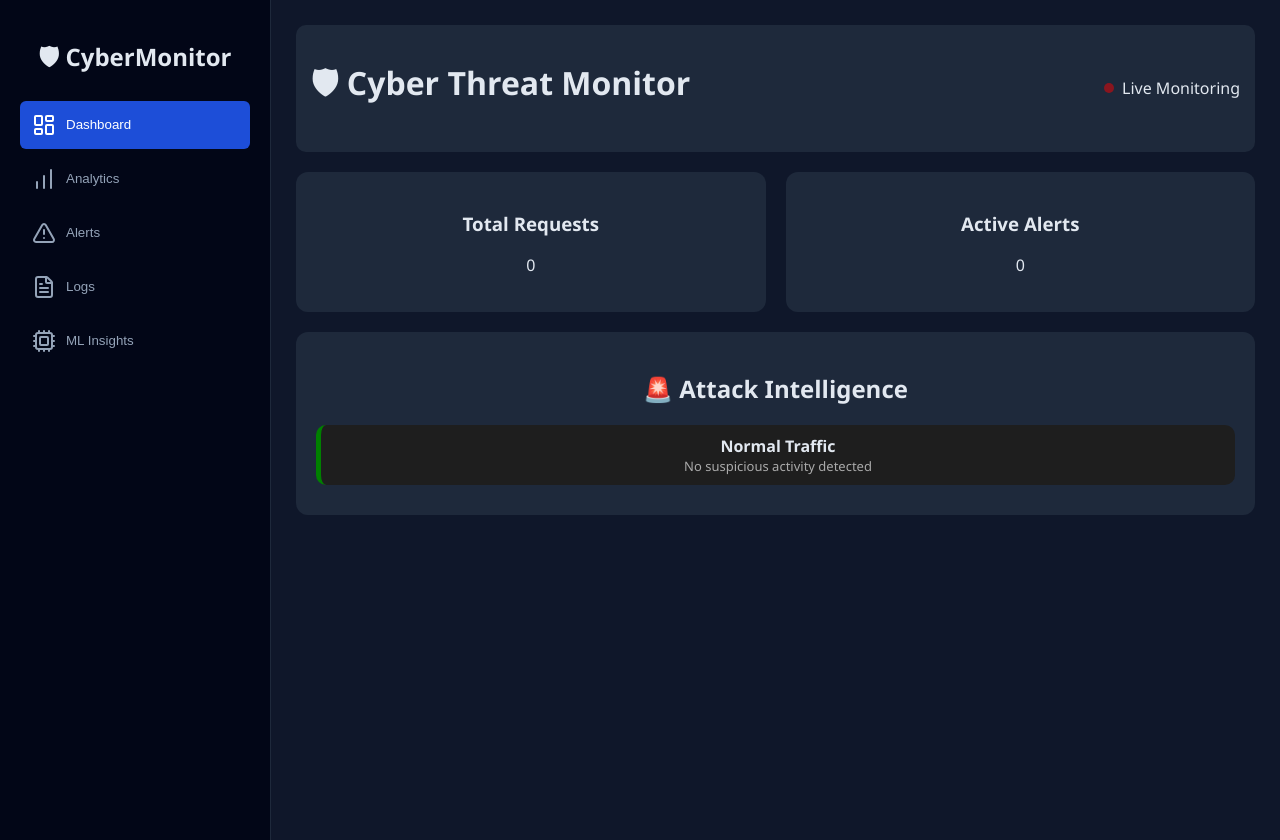
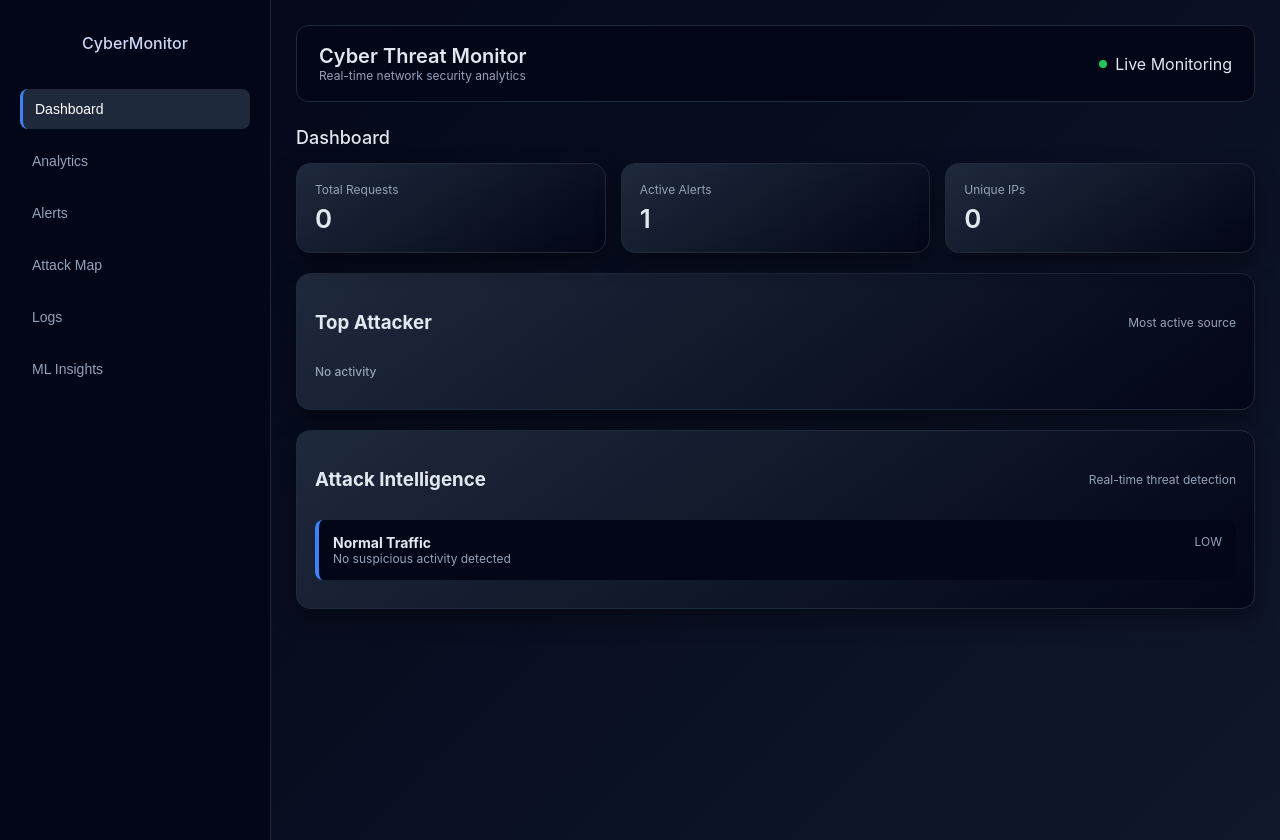
Before and after one commit to Ad1thyanA/live-cybersecurity-threat-monitor, a Flask app: page / in a window 1280 px wide. Run offline with Flask 3, Linux system fonts and the light colour scheme; data that the repository does not hold is empty.

Commit message:
Sprint 4 complete

```diff
--- a/backend/app.py
+++ b/backend/app.py
@@ -1,13 +1,18 @@
 from flask import Flask, jsonify, render_template
 from threading import Thread
+import requests
 
+from alerts import generate_alerts
 from log_reader import start_reader
 from data_store import ip_counter, logs, alerts
 from ml_model import detect_anomaly
 from attack_classifier import AttackClassifier
 
-# ✅ Initialize classifier (NEW)
+# ✅ Initialize classifier
 classifier = AttackClassifier()
+
+# ✅ NEW: Location cache (PERFORMANCE FIX)
+location_cache = {}
 
 app = Flask(
     __name__,
@@ -15,9 +20,40 @@ app = Flask(
     static_folder="../frontend/static"
 )
 
+# ✅ UPDATED: Location function with caching
+def get_location(ip):
+    # 🔥 RETURN FROM CACHE (FAST)
+    if ip in location_cache:
+        return location_cache[ip]
+
+    try:
+        res = requests.get(f"http://ip-api.com/json/{ip}", timeout=2)
+        data = res.json()
+
+        # skip private/local IPs
+        if data.get("status") != "success":
+            return None
+
+        loc = {
+            "ip": ip,
+            "lat": data.get("lat"),
+            "lon": data.get("lon"),
+            "country": data.get("country")
+        }
+
+        # 🔥 SAVE TO CACHE
+        location_cache[ip] = loc
+
+        return loc
+
+    except:
+        return None
+
+
 @app.route("/")
 def home():
     return render_template("index.html")
+
 
 @app.route("/api/stats")
 def stats():
@@ -37,7 +73,6 @@ def stats():
 
     ml_alerts = detect_anomaly()
 
-
     attack_predictions = classifier.classify(
         logs,
         dict(ip_counter),
@@ -45,21 +80,34 @@ def stats():
         endpoints
     )
 
+    generate_alerts(attack_predictions)
+
+    # ✅ GEO LOCATION DATA (NOW FAST)
+    locations = []
+    for ip in ip_counter.keys():
+        loc = get_location(ip)
+        if loc:
+            locations.append(loc)
+
     return jsonify({
         "total_requests": total_requests,
         "ip_counts": dict(ip_counter),
         "top_ips": top_ips,
         "status_distribution": status_count,
         "top_endpoints": endpoints,
-        "logs": logs[-20:],
+        "logs": logs[-20:],   # unchanged
         "alerts": alerts,
         "ml_alerts": ml_alerts,
         "attack_predictions": attack_predictions,
         "ml_data": {
             "ips": list(ip_counter.keys()),
             "counts": list(ip_counter.values())
-        }
+        },
+
+        # ✅ MAP DATA
+        "locations": locations
     })
+
 
 if __name__ == "__main__":
     Thread(target=start_reader, daemon=True).start()
--- a/frontend/static/script.js
+++ b/frontend/static/script.js
@@ -3,6 +3,8 @@ let statusChart;
 let trafficChart;
 let trafficData = [];
 let mlChart;
+let map;
+let markers = [];
 
 // INIT
 window.onload = () => {
@@ -11,25 +13,37 @@ window.onload = () => {
     setTimeout(() => {
         document.getElementById("loader").style.display = "none";
     }, 800);
+
+    // MAP INIT
+    map = L.map('map').setView([20, 77], 3);
+
+    L.tileLayer('https://{s}.tile.openstreetmap.org/{z}/{x}/{y}.png', {
+        attribution: '© OpenStreetMap contributors'
+    }).addTo(map);
 };
 
-// SIDEBAR SWITCH
+// SIDEBAR
 function showSection(sectionId, btn) {
     document.querySelectorAll(".section").forEach(s => s.classList.add("hidden"));
     document.getElementById(sectionId).classList.remove("hidden");
 
     document.querySelectorAll(".sidebar button").forEach(b => b.classList.remove("active"));
     btn.classList.add("active");
+
+    // FIX MAP RENDER
+    if (sectionId === "mapSection" && map) {
+        setTimeout(() => map.invalidateSize(), 200);
+    }
 }
 
-// 🚨 NEW: Attack Panel Update Function
+// 🚨 ATTACK PANEL
 function updateAttackPanel(attacks) {
     const container = document.getElementById("attack-container");
 
     if (!container) return;
 
     if (!attacks || attacks.length === 0) {
-        container.innerHTML = "<p style='color: gray;'>No threats detected</p>";
+        container.innerHTML = "<p class='sub'>No active threats detected</p>";
         return;
     }
 
@@ -37,20 +51,18 @@ function updateAttackPanel(attacks) {
 
     attacks.forEach(att => {
         let severityClass = "low";
-        let blinkClass = "";
 
-        if (att.severity === "HIGH") {
-            severityClass = "high";
-            blinkClass = "blink";  // 🔴 blinking only
-        } else if (att.severity === "MEDIUM") {
-            severityClass = "medium";
-        }
+        if (att.severity === "HIGH") severityClass = "high";
+        else if (att.severity === "MEDIUM") severityClass = "medium";
 
         html += `
-            <div class="attack-item ${severityClass} ${blinkClass}">
-                <div class="attack-type">${att.type}</div>
-                <div class="attack-desc">${att.description}</div>
-                ${att.ip ? `<div style="font-size:12px;">IP: ${att.ip}</div>` : ""}
+            <div class="alert-item ${severityClass}">
+                <div style="display:flex; justify-content:space-between;">
+                    <strong>${att.type}</strong>
+                    <span class="sub">${att.severity}</span>
+                </div>
+                <div class="sub">${att.description}</div>
+                ${att.ip ? `<div class="sub">Source: ${att.ip}</div>` : ""}
             </div>
         `;
     });
@@ -58,34 +70,70 @@ function updateAttackPanel(attacks) {
     container.innerHTML = html;
 }
 
+// 🔥 TOP ATTACKER
+function updateTopAttacker(ipCounts) {
+    const box = document.getElementById("topAttackerBox");
+    if (!box) return;
+
+    let topIP = null;
+    let max = 0;
+
+    for (let ip in ipCounts) {
+        if (ipCounts[ip] > max) {
+            max = ipCounts[ip];
+            topIP = ip;
+        }
+    }
+
+    if (!topIP) {
+        box.innerHTML = "<p class='sub'>No activity</p>";
+        return;
+    }
+
+    box.innerHTML = `
+        <strong>${topIP}</strong>
+        <div class="sub">${max} requests</div>
+    `;
+}
+
 // LOAD DATA
 async function loadData() {
+    try {
         const res = await fetch("/api/stats");
         const data = await res.json();
 
-    // 🚨 NEW: Attack Predictions Integration
         updateAttackPanel(data.attack_predictions);
+        updateTopAttacker(data.ip_counts);
 
+        // DASHBOARD
         document.getElementById("total").innerText = data.total_requests;
         document.getElementById("alertsCount").innerText = data.alerts.length;
+
+        if (document.getElementById("uniqueIPs")) {
+            document.getElementById("uniqueIPs").innerText =
+                Object.keys(data.ip_counts).length;
+        }
 
         // ALERTS
         const alertBox = document.getElementById("alertBox");
         alertBox.innerHTML = "";
+
         data.alerts.forEach(a => {
-        alertBox.innerHTML += `<div class="alert-item">${a}</div>`;
-    });
+            let type = "low";
+            if (a.includes("[HIGH]")) type = "high";
+            else if (a.includes("[MEDIUM]")) type = "medium";
 
-    // ML
-    const mlBox = document.getElementById("mlBox");
-    mlBox.innerHTML = "";
-    data.ml_alerts.forEach(a => {
-        mlBox.innerHTML += `<div class="ml-item">${a}</div>`;
+            alertBox.innerHTML += `
+                <div class="alert-item ${type}">
+                    ${a}
+                </div>
+            `;
         });
 
         // LOGS
         const table = document.getElementById("logTable");
         table.innerHTML = "";
+
         data.logs.forEach(log => {
             table.innerHTML += `
                 <tr>
@@ -120,22 +168,18 @@ async function loadData() {
             }
         });
 
-// ML GRAPH (Cluster-style visualization)
+        // ML GRAPH
         if (mlChart) mlChart.destroy();
 
-if (!data.ml_data) return;
-
-// safer anomaly extraction
         let anomalyIPs = data.ml_alerts.map(a => {
             let parts = a.split(": ");
-    return parts.length > 1 ? parts[1].trim() : null;
-}).filter(ip => ip);
+            return parts.length > 1 ? parts[1] : null;
+        }).filter(x => x);
 
-// better colors
         let colors = data.ml_data.ips.map(ip =>
             anomalyIPs.includes(ip)
-        ? "rgba(255, 99, 132, 0.8)"
-        : "rgba(54, 162, 235, 0.6)"
+                ? "rgba(239,68,68,0.85)"
+                : "rgba(59,130,246,0.6)"
         );
 
         mlChart = new Chart(document.getElementById("mlChart"), {
@@ -149,6 +193,51 @@ mlChart = new Chart(document.getElementById("mlChart"), {
                 }]
             }
         });
+
+        // 🌍 MAP (AUTO ZOOM FIX INCLUDED)
+        if (data.locations && map) {
+
+            markers.forEach(m => map.removeLayer(m));
+            markers = [];
+
+            let bounds = [];
+
+            data.locations.forEach(loc => {
+
+                let color = "#3b82f6";
+
+                let attack = data.attack_predictions.find(a => a.ip === loc.ip);
+
+                if (attack) {
+                    if (attack.severity === "HIGH") color = "#ef4444";
+                    else if (attack.severity === "MEDIUM") color = "#f59e0b";
+                }
+
+                let marker = L.circleMarker([loc.lat, loc.lon], {
+                    radius: 7,
+                    color: color,
+                    fillColor: color,
+                    fillOpacity: 0.85
+                })
+                .addTo(map)
+                .bindPopup(`
+                    <strong>${loc.ip}</strong><br>
+                    ${loc.country}<br>
+                    ${attack ? attack.type : "Normal Traffic"}
+                `);
+
+                markers.push(marker);
+                bounds.push([loc.lat, loc.lon]);
+            });
+
+            // 🔥 AUTO ZOOM (THIS WAS MISSING BEFORE)
+            if (bounds.length > 0) {
+                map.fitBounds(bounds, {
+                    padding: [50, 50],
+                    maxZoom: 6
+                });
+            }
+        }
 
         // TRAFFIC
         trafficData.push(data.total_requests);
@@ -166,7 +255,12 @@ mlChart = new Chart(document.getElementById("mlChart"), {
                 }]
             }
         });
+
+    } catch (err) {
+        console.log("UI error:", err);
+    }
 }
 
-setInterval(loadData, 1000);
+// REFRESH
+setInterval(loadData, 2000);
 loadData();
--- a/frontend/static/style.css
+++ b/frontend/static/style.css
@@ -1,15 +1,17 @@
+/* ===== GLOBAL ===== */
 body {
     margin: 0;
-    font-family: 'Segoe UI', sans-serif;
-    background: #0f172a;
+    font-family: "Inter", "Segoe UI", sans-serif;
+    background: linear-gradient(135deg, #020617, #0f172a);
     color: #e2e8f0;
 }
 
+/* ===== LAYOUT ===== */
 .app {
     display: flex;
 }
 
-/* SIDEBAR */
+/* ===== SIDEBAR ===== */
 .sidebar {
     width: 230px;
     background: #020617;
@@ -20,7 +22,10 @@ body {
 
 .sidebar h2 {
     text-align: center;
-    margin-bottom: 20px;
+    margin-bottom: 30px;
+    font-size: 16px;
+    font-weight: 500;
+    color: #cbd5f5;
 }
 
 .sidebar button {
@@ -32,40 +37,46 @@ body {
     border: none;
     text-align: left;
     cursor: pointer;
-    border-radius: 6px;
-    display: flex;
-    gap: 10px;
-    align-items: center;
+    border-radius: 8px;
+    transition: 0.2s;
+    font-size: 14px;
 }
 
 .sidebar button:hover {
     background: #1e293b;
-    color: white;
+    color: #fff;
 }
 
 .sidebar button.active {
-    background: #1d4ed8;
-    color: white;
+    background: #1e293b;
+    color: #fff;
+    border-left: 3px solid #3b82f6;
 }
 
-/* CONTENT */
+/* ===== CONTENT ===== */
 .content {
     flex: 1;
     padding: 25px;
 }
 
-/* TOPBAR */
+/* ===== TOPBAR ===== */
 .topbar {
     display: flex;
     justify-content: space-between;
     align-items: center;
-    background: #1e293b;
-    padding: 15px;
-    border-radius: 10px;
-    margin-bottom: 20px;
+    background: #020617;
+    padding: 18px 22px;
+    border-radius: 12px;
+    margin-bottom: 25px;
+    border: 1px solid #1e293b;
 }
 
-/* STATUS */
+.topbar h1 {
+    margin: 0;
+    font-size: 20px;
+    font-weight: 600;
+}
+
 .status {
     display: flex;
     align-items: center;
@@ -73,37 +84,71 @@ body {
 }
 
 .dot {
-    width: 10px;
-    height: 10px;
+    width: 8px;
+    height: 8px;
     background: #22c55e;
     border-radius: 50%;
-    animation: blink 1s infinite;
 }
 
-@keyframes blink {
-    50% { opacity: 0.4; }
+/* ===== SECTION TITLES ===== */
+.section-title {
+    margin-bottom: 15px;
+    font-size: 18px;
+    font-weight: 500;
 }
 
-/* SECTIONS */
+/* ===== SECTION CONTROL ===== */
 .hidden {
     display: none;
 }
 
-/* CARDS */
+/* ===== CARDS ===== */
 .cards {
-    display: flex;
-    gap: 20px;
+    display: grid;
+    grid-template-columns: repeat(3, 1fr);
+    gap: 15px;
+    margin-bottom: 20px;
 }
 
 .card {
-    background: #1e293b;
-    padding: 20px;
-    border-radius: 12px;
-    flex: 1;
-    text-align: center;
+    background: linear-gradient(145deg, #1e293b, #020617);
+    padding: 18px;
+    border-radius: 14px;
+    border: 1px solid #1e293b;
+    box-shadow: 0 10px 25px rgba(0, 0, 0, 0.4);
 }
 
-/* CHART GRID */
+/* ===== METRICS ===== */
+.metric-title {
+    font-size: 12px;
+    color: #94a3b8;
+    margin-bottom: 6px;
+}
+
+.metric-value {
+    font-size: 26px;
+    font-weight: 600;
+}
+
+/* ===== PANEL HEADERS ===== */
+.panel-header {
+    display: flex;
+    justify-content: space-between;
+    align-items: center;
+    margin-bottom: 10px;
+}
+
+.card-header {
+    margin-bottom: 10px;
+}
+
+/* ===== SMALL TEXT ===== */
+.sub {
+    font-size: 12px;
+    color: #94a3b8;
+}
+
+/* ===== CHART GRID ===== */
 .chart-grid {
     display: grid;
     grid-template-columns: 1fr 1fr;
@@ -111,64 +156,112 @@ body {
 }
 
 .chart-card {
-    background: #1e293b;
-    padding: 15px;
-    border-radius: 12px;
+    background: linear-gradient(145deg, #1e293b, #020617);
+    padding: 20px;
+    border-radius: 14px;
+    border: 1px solid #1e293b;
+    box-shadow: 0 10px 25px rgba(0, 0, 0, 0.4);
 }
 
 .chart-card.full {
     grid-column: span 2;
 }
 
+/* ===== FIX CHART LOOK ===== */
 canvas {
     width: 100% !important;
-    height: 250px !important;
-    background: white;
-    border-radius: 8px;
+    height: 260px !important;
+    background: #ffffff;
+    border-radius: 10px;
+    padding: 10px;
 }
 
-/* TABLE */
+/* ===== TABLE ===== */
 table {
     width: 100%;
-    margin-top: 20px;
+    margin-top: 10px;
     border-collapse: collapse;
 }
 
 th {
-    background: #1e293b;
+    background: #020617;
+    color: #94a3b8;
+    font-size: 13px;
 }
 
 td, th {
     padding: 12px;
-    text-align: center;
+    text-align: left;
 }
 
-tr:nth-child(even) {
-    background: #1e293b;
+tr {
+    border-bottom: 1px solid #1e293b;
 }
 
-/* ALERT */
+/* ===== ALERTS ===== */
 .alert-item {
-    background: #7f1d1d;
-    padding: 10px;
-    margin: 6px 0;
-    border-radius: 6px;
+    padding: 14px;
+    margin-bottom: 10px;
+    border-radius: 8px;
+    border-left: 4px solid;
+    background: #020617;
+    font-size: 14px;
 }
 
-/* ML */
-.ml-item {
-    background: #1d4ed8;
-    padding: 10px;
-    margin: 6px 0;
-    border-radius: 6px;
+.alert-item.high {
+    border-color: #ef4444;
+    background: rgba(239, 68, 68, 0.05);
 }
 
-/* LOADER */
+.alert-item.medium {
+    border-color: #f59e0b;
+}
+
+.alert-item.low {
+    border-color: #3b82f6;
+}
+
+/* ===== TOP ATTACKER ===== */
+#top-attacker {
+    margin-top: 10px;
+}
+
+#topAttackerBox {
+    font-size: 18px;
+    font-weight: 500;
+    margin-top: 10px;
+}
+
+/* ===== ATTACK PANEL ===== */
+#attack-panel {
+    margin-top: 20px;
+}
+
+/* ===== ML ===== */
+.ml-summary {
+    margin-top: 15px;
+    padding: 15px;
+    background: #020617;
+    border-radius: 10px;
+    border: 1px solid #1e293b;
+}
+
+.ml-summary ul {
+    padding-left: 18px;
+}
+
+/* ===== MAP ===== */
+#map {
+    border-radius: 12px;
+    border: 1px solid #1e293b;
+}
+
+/* ===== LOADER ===== */
 .loader {
     position: fixed;
     width: 100%;
     height: 100%;
-    background: #0f172a;
+    background: #020617;
     display: flex;
     justify-content: center;
     align-items: center;
@@ -179,57 +272,10 @@ tr:nth-child(even) {
     content: "";
     width: 40px;
     height: 40px;
-    border: 5px solid #1e293b;
-    border-top: 5px solid #1d4ed8;
+    border: 4px solid #1e293b;
+    border-top: 4px solid #3b82f6;
     border-radius: 50%;
     animation: spin 1s linear infinite;
-}
-
-/* 🚨 Attack Panel */
-#attack-panel {
-    margin-top: 20px;
-}
-
-.attack-item {
-    background: #1e1e1e;
-    border-radius: 10px;
-    padding: 10px;
-    margin-bottom: 10px;
-    border-left: 5px solid #444;
-}
-
-/* Severity Colors */
-.high {
-    border-left-color: red;
-}
-
-.medium {
-    border-left-color: orange;
-}
-
-.low {
-    border-left-color: green;
-}
-
-.attack-type {
-    font-weight: bold;
-    font-size: 16px;
-}
-
-.attack-desc {
-    font-size: 13px;
-    color: #aaa;
-}
-
-/* 🚨 Blinking HIGH alert */
-@keyframes blink {
-    0% { background-color: rgba(255, 0, 0, 0.2); }
-    50% { background-color: rgba(255, 0, 0, 0.6); }
-    100% { background-color: rgba(255, 0, 0, 0.2); }
-}
-
-.blink {
-    animation: blink 1s infinite;
 }
 
 @keyframes spin {
--- a/frontend/templates/index.html
+++ b/frontend/templates/index.html
@@ -2,9 +2,15 @@
 <html>
 <head>
     <title>Cyber Monitor</title>
+
     <link rel="stylesheet" href="/static/style.css">
+
     <script src="https://cdn.jsdelivr.net/npm/chart.js"></script>
     <script src="https://unpkg.com/lucide@latest"></script>
+
+    <!-- MAP -->
+    <link rel="stylesheet" href="https://unpkg.com/leaflet/dist/leaflet.css"/>
+    <script src="https://unpkg.com/leaflet/dist/leaflet.js"></script>
 </head>
 
 <body>
@@ -15,27 +21,14 @@
 
     <!-- SIDEBAR -->
     <div class="sidebar">
-        <h2>🛡 CyberMonitor</h2>
+        <h2>CyberMonitor</h2>
 
-        <button onclick="showSection('dashboard', this)" class="active">
-            <i data-lucide="layout-dashboard"></i> Dashboard
-        </button>
-
-        <button onclick="showSection('analytics', this)">
-            <i data-lucide="bar-chart"></i> Analytics
-        </button>
-
-        <button onclick="showSection('alerts', this)">
-            <i data-lucide="alert-triangle"></i> Alerts
-        </button>
-
-        <button onclick="showSection('logs', this)">
-            <i data-lucide="file-text"></i> Logs
-        </button>
-
-        <button onclick="showSection('ml', this)">
-            <i data-lucide="cpu"></i> ML Insights
-        </button>
+        <button onclick="showSection('dashboard', this)" class="active">Dashboard</button>
+        <button onclick="showSection('analytics', this)">Analytics</button>
+        <button onclick="showSection('alerts', this)">Alerts</button>
+        <button onclick="showSection('mapSection', this)">Attack Map</button>
+        <button onclick="showSection('logs', this)">Logs</button>
+        <button onclick="showSection('ml', this)">ML Insights</button>
     </div>
 
     <!-- MAIN -->
@@ -43,7 +36,10 @@
 
         <!-- TOPBAR -->
         <div class="topbar">
-            <h1>🛡 Cyber Threat Monitor</h1>
+            <div>
+                <h1>Cyber Threat Monitor</h1>
+                <div class="sub">Real-time network security analytics</div>
+            </div>
 
             <div class="status">
                 <span class="dot"></span>
@@ -53,35 +49,84 @@
 
         <!-- DASHBOARD -->
         <div id="dashboard" class="section">
+
+            <h2 class="section-title">Dashboard</h2>
+
+            <!-- METRICS -->
             <div class="cards">
-                <div class="card">
-                    <h3>Total Requests</h3>
-                    <p id="total">0</p>
+
+                <div class="card metric">
+                    <div class="metric-title">Total Requests</div>
+                    <div class="metric-value" id="total">0</div>
                 </div>
 
-                <div class="card">
-                    <h3>Active Alerts</h3>
-                    <p id="alertsCount">0</p>
+                <div class="card metric">
+                    <div class="metric-title">Active Alerts</div>
+                    <div class="metric-value" id="alertsCount">0</div>
+                </div>
+
+                <div class="card metric">
+                    <div class="metric-title">Unique IPs</div>
+                    <div class="metric-value" id="uniqueIPs">0</div>
+                </div>
+
+            </div>
+
+
+
+            <!-- 🔥 TOP ATTACKER -->
+            <div class="card" id="top-attacker">
+                <div class="panel-header">
+                    <h3>Top Attacker</h3>
+                    <span class="sub">Most active source</span>
+                </div>
+
+                <div id="topAttackerBox">
+                    <p class="sub">Waiting for data...</p>
                 </div>
             </div>
+
+            <!-- ATTACK PANEL -->
+            <div class="card" id="attack-panel">
+                <div class="panel-header">
+                    <h3>Attack Intelligence</h3>
+                    <span class="sub">Real-time threat detection</span>
+                </div>
+
+                <div id="attack-container">
+                    <p class="sub">Waiting for data...</p>
+                </div>
+            </div>
+
         </div>
 
         <!-- ANALYTICS -->
         <div id="analytics" class="section hidden">
+            <h2 class="section-title">Analytics</h2>
+
             <div class="chart-grid">
 
                 <div class="chart-card">
+                    <div class="card-header">
                         <h3>Requests per IP</h3>
+                        <span class="sub">Traffic distribution</span>
+                    </div>
                     <canvas id="ipChart"></canvas>
                 </div>
 
                 <div class="chart-card">
+                    <div class="card-header">
                         <h3>Status Distribution</h3>
+                        <span class="sub">Response codes</span>
+                    </div>
                     <canvas id="statusChart"></canvas>
                 </div>
 
                 <div class="chart-card full">
+                    <div class="card-header">
                         <h3>Traffic Trend</h3>
+                        <span class="sub">Live activity</span>
+                    </div>
                     <canvas id="trafficChart"></canvas>
                 </div>
 
@@ -90,22 +135,32 @@
 
         <!-- ALERTS -->
         <div id="alerts" class="section hidden">
-            <h2>🚨 Security Alerts</h2>
+            <h2 class="section-title">Security Alerts</h2>
+
+            <div class="card">
                 <div id="alertBox"></div>
             </div>
+        </div>
 
-        <!-- 🚨 Attack Intelligence Panel -->
-        <div class="card" id="attack-panel">
-            <h2>🚨 Attack Intelligence</h2>
-            <div id="attack-container">
-                <p style="color: gray;">No data yet...</p>
+        <!-- MAP -->
+        <div id="mapSection" class="section hidden">
+            <h2 class="section-title">Attack Map</h2>
+
+            <div class="chart-card">
+                <div class="card-header">
+                    <h3>Global Threat Visualization</h3>
+                    <span class="sub">Source IP locations</span>
+                </div>
+
+                <div id="map" style="height:500px;"></div>
             </div>
         </div>
 
         <!-- LOGS -->
         <div id="logs" class="section hidden">
-            <h2>Logs</h2>
+            <h2 class="section-title">Logs</h2>
 
+            <div class="card">
                 <table>
                     <thead>
                         <tr>
@@ -117,21 +172,35 @@
                     <tbody id="logTable"></tbody>
                 </table>
             </div>
+        </div>
 
         <!-- ML -->
         <div id="ml" class="section hidden">
-            <h2>🤖 ML Insights</h2>
+            <h2 class="section-title">Machine Learning Insights</h2>
 
             <div class="chart-card">
+                <div class="card-header">
                     <h3>ML Traffic Analysis</h3>
+                    <span class="sub">Anomaly detection</span>
+                </div>
+
                 <canvas id="mlChart"></canvas>
             </div>
 
-            <div id="mlBox"></div>
+            <div class="ml-summary">
+                <h4>Insights</h4>
+                <ul>
+                    <li>Traffic spikes indicate abnormal behavior</li>
+                    <li>Highlighted IPs represent anomalies</li>
+                    <li>Potential attack sources identified</li>
+                    <li>Model: K-Means Clustering</li>
+                    <li>Behavior: Traffic deviation from normal pattern</li>
+                </ul>
             </div>
 
         </div>
 
+    </div>
 </div>
 
 <script src="/static/script.js"></script>
```
Also changed, not shown: backend/alerts.py (+10 -8 lines), backend/attack_classifier.py (+28 -18 lines), backend/log_reader.py (+9 -19 lines), backend/parser.py (+17 -3 lines), 1 other file. Lines whose indentation alone changed are shown as unchanged.
